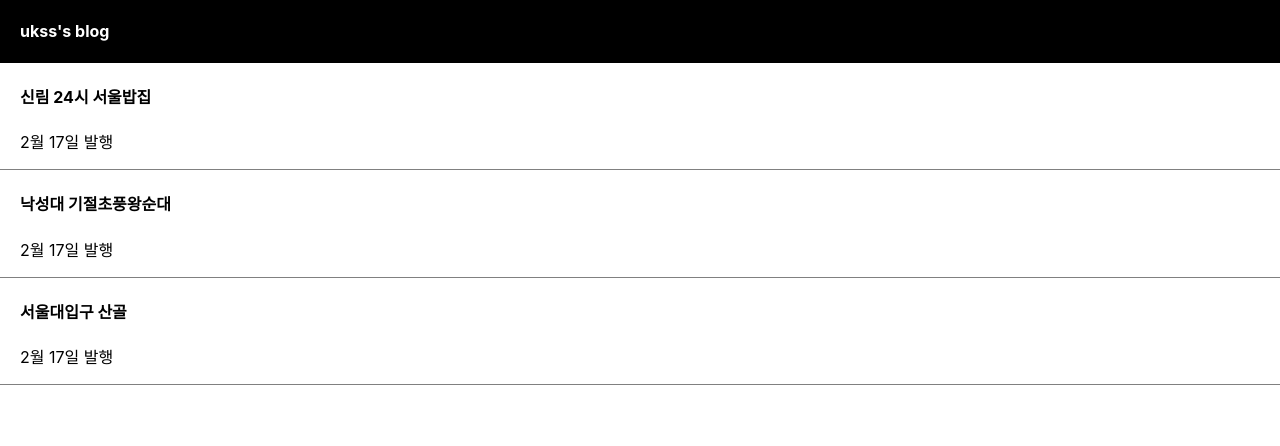
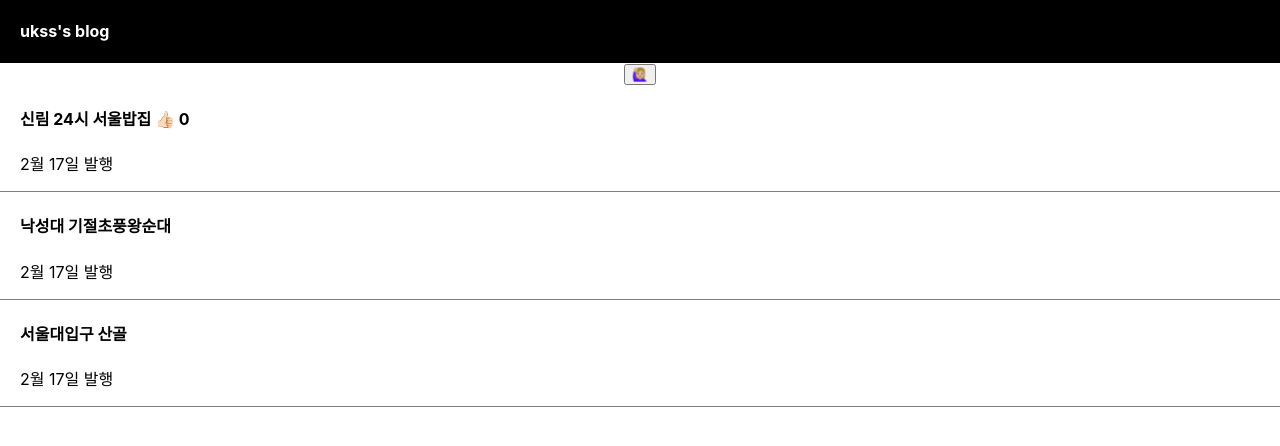
Before and after one commit to ukssss/React, a React (Create React App) app in the folder 03.coding-apple-2022/blog/: page / in a window 1280 px wide. Shown: the top 446 px of the page. Built offline with nearby package versions, Linux system fonts and the light colour scheme.

Commit message:
03-coding-apple-2022 | 버튼 제작 & 과제
- onClick 사용법, onClick={} 안엔 함수를 넣어야 한다.
- state 변경하는 법, 항상 state 변경함수 쓸 것 (새로운 state)

```diff
--- a/03.coding-apple-2022/blog/src/App.js
+++ b/03.coding-apple-2022/blog/src/App.js
@@ -1,26 +1,41 @@
+/* eslint-disable */
+
 import { useState } from 'react';
 import './App.css';
 
 function App() {
-  let [first, setFirst] = useState('신림 24시 서울밥집');
-  let [second, setSecond] = useState('낙성대 기절초풍왕순대');
-  let [third, setThird] = useState('서울대입구 산골');
+  let [matzip, setMatzip] = useState(['신림 24시 서울밥집', '낙성대 기절초풍왕순대', '서울대입구 산골']);
+  let [good, setGood] = useState(0);
+
+  function handleGood() {
+    setGood(good++);
+  }
+
+  function handleChange() {
+    setMatzip(['압구정로데오 웍셔너리', '낙성대 기절초풍왕순대', '서울대입구 산골']);
+  }
 
   return (
     <div className='App'>
       <div className='black-nav'>
         <h4>ukss's blog</h4>
       </div>
+
+      <button onClick={handleChange}>🙋🏼‍♀️</button>
+
       <div className='list'>
-        <h4>{first}</h4>
+        <h4>
+          {matzip[0]} <span onClick={handleGood}>👍🏻</span> {good}
+        </h4>
+        <p>2월 17일 발행</p>
+      </div>
+
+      <div className='list'>
+        <h4>{matzip[1]}</h4>
         <p>2월 17일 발행</p>
       </div>
       <div className='list'>
-        <h4>{second}</h4>
-        <p>2월 17일 발행</p>
-      </div>
-      <div className='list'>
-        <h4>{third}</h4>
+        <h4>{matzip[2]}</h4>
         <p>2월 17일 발행</p>
       </div>
     </div>
@@ -30,4 +45,5 @@ function App() {
 export default App;
 
 // 정리
-// 자주 변경될 것 같은 html 부분은 'state'로 만들어 놓기!
+// - onClick 사용법, onClick={} 안엔 함수를 넣어야 한다.
+// - state 변경하는 법, 항상 state 변경함수 쓸 것 (새로운 state)
```
